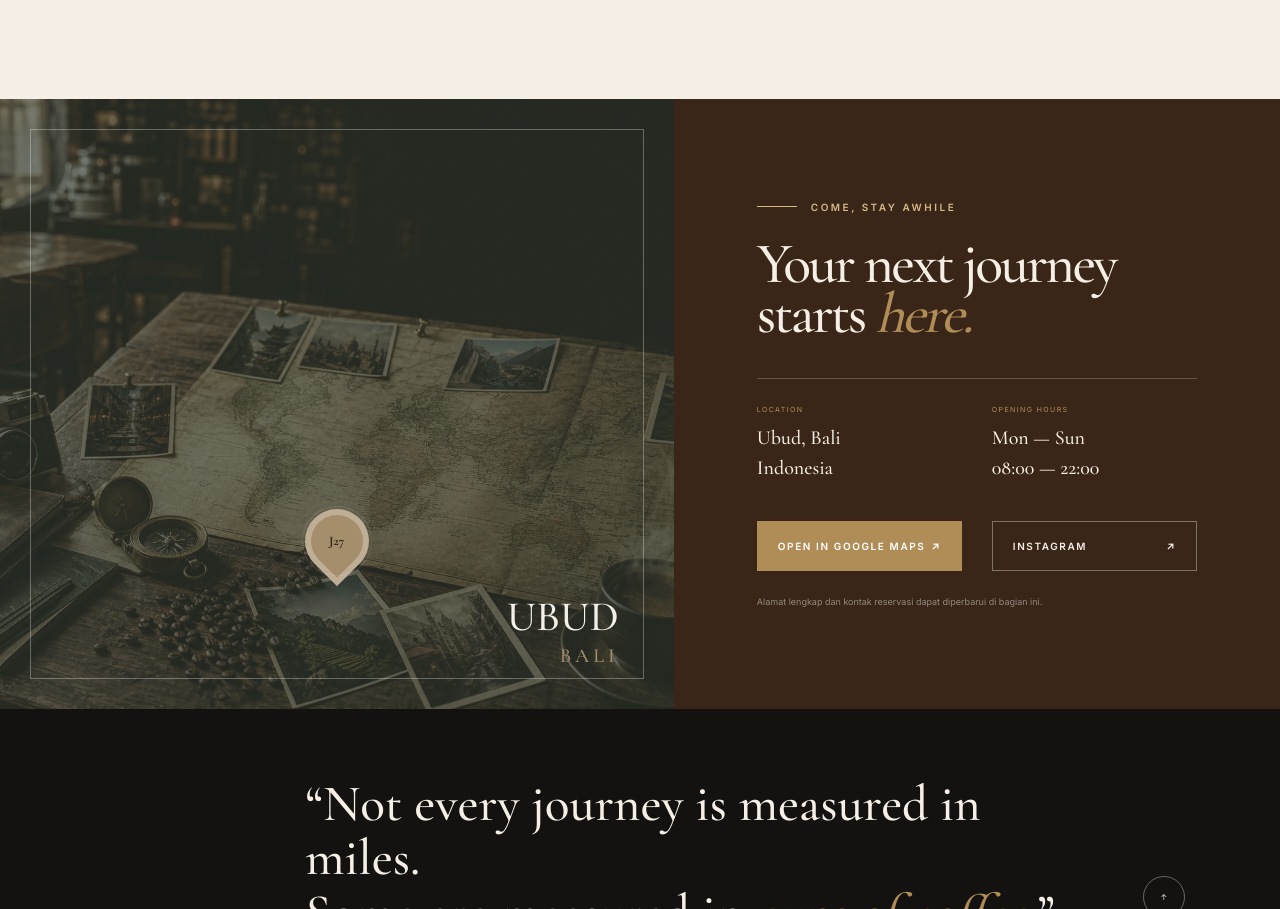
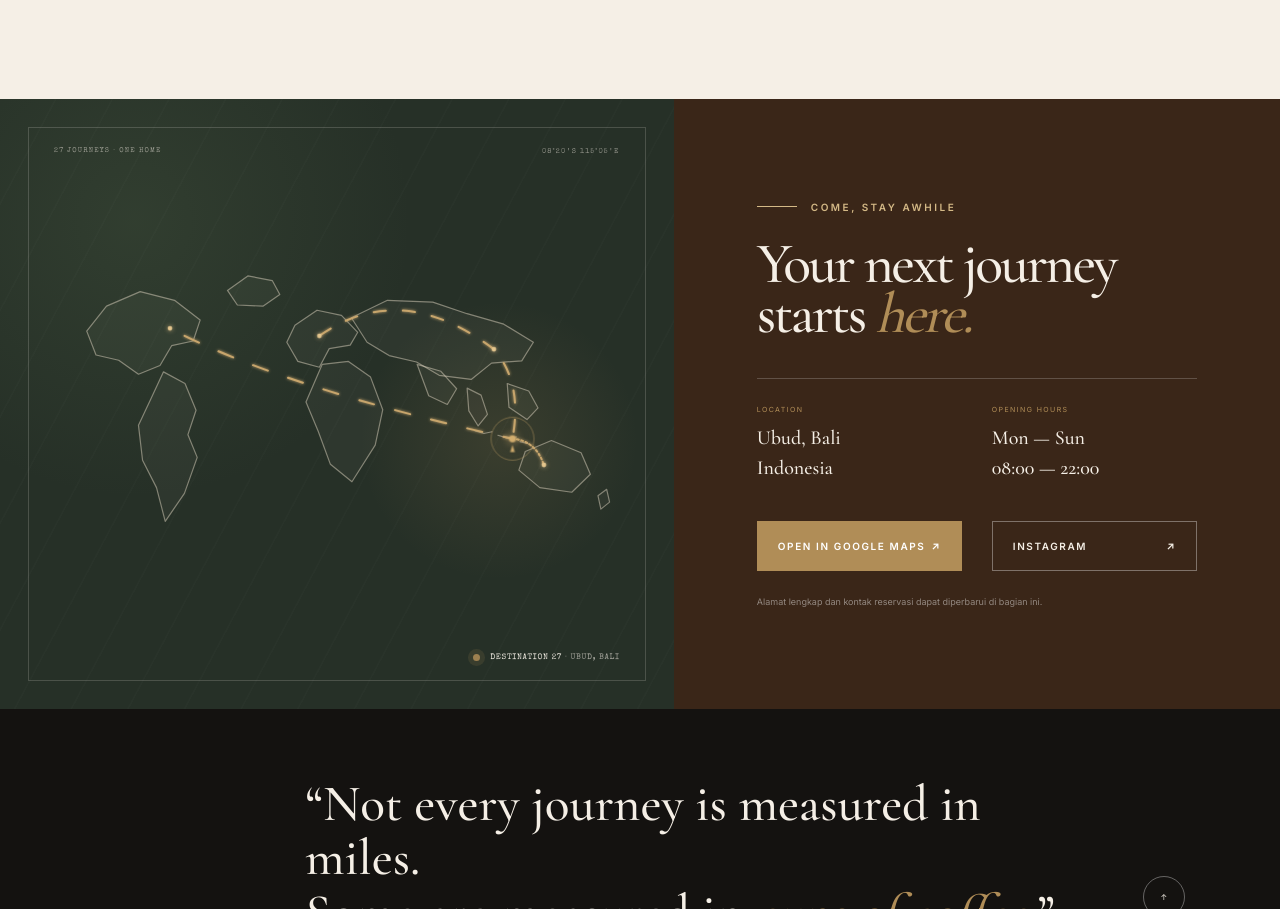
Before and after one commit to ozzie5555/jelajah27-coffe-project, a plain HTML site: page index.html in a window 1280 px wide. Shown: the part 4980-5889 px from the top of the page. Drawn offline with nearby package versions, Linux system fonts and the light colour scheme.

Commit message:
docs: update dikit

```diff
--- a/index.html
+++ b/index.html
@@ -292,9 +292,41 @@
 
       <section class="visit" id="visit">
         <div class="visit-map" aria-hidden="true">
-          <div class="map-lines"></div>
-          <div class="map-pin"><span>J27</span></div>
-          <p>UBUD<br /><span>BALI</span></p>
+          <div class="world-map-heading">
+            <span>27 journeys · one home</span>
+            <span>08°20′S 115°05′E</span>
+          </div>
+          <svg class="world-map-svg" viewBox="0 0 1000 560" role="img">
+            <defs>
+              <filter id="map-glow"><feGaussianBlur stdDeviation="3" result="blur" /><feMerge><feMergeNode in="blur" /><feMergeNode in="SourceGraphic" /></feMerge></filter>
+              <pattern id="map-grid" width="50" height="50" patternUnits="userSpaceOnUse"><path d="M 50 0 L 0 0 0 50" fill="none" /></pattern>
+            </defs>
+            <rect class="map-grid-pattern" width="1000" height="560" fill="url(#map-grid)" />
+            <g class="world-lines">
+              <path d="M70 155 L104 112 162 87 221 102 265 136 253 172 216 180 196 214 159 229 125 205 86 196 70 155Z" />
+              <path d="M202 225 L239 245 258 291 244 333 260 372 238 434 205 482 190 424 166 377 159 317 180 272 202 225Z" />
+              <path d="M312 85 L347 60 389 68 402 92 373 112 329 110 312 85Z" />
+              <path d="M428 145 L466 119 508 128 536 157 523 179 487 185 470 217 433 207 414 174 428 145Z" />
+              <path d="M475 212 L520 207 558 234 579 290 566 351 526 414 489 384 468 327 447 277 475 212Z" />
+              <path d="M525 132 L587 102 665 105 724 125 787 143 838 174 818 206 766 210 731 238 676 231 637 208 590 197 552 174 525 132Z" />
+              <path d="M638 212 L679 224 706 254 690 281 658 266 638 212Z" />
+              <path d="M724 253 L748 265 759 298 743 318 727 292 724 253Z" />
+              <path d="M793 245 L830 258 846 287 827 307 796 286 793 245Z" />
+              <path d="M824 362 L869 343 920 364 936 401 904 432 849 424 813 394 824 362Z" />
+              <path d="M949 438 L964 427 969 449 954 461 949 438Z" />
+              <path d="M737 326 L753 331 767 328 M777 334 L793 339 809 337 M815 345 L831 349" />
+            </g>
+            <g class="travel-routes" filter="url(#map-glow)">
+              <path pathLength="1" d="M470 163 Q610 65 770 186 Q820 243 802 340" />
+              <path pathLength="1" d="M213 150 Q405 252 802 340" />
+              <path pathLength="1" d="M856 385 Q842 343 802 340" />
+            </g>
+            <g class="map-stops"><circle cx="213" cy="150" r="4" /><circle cx="470" cy="163" r="4" /><circle cx="770" cy="186" r="4" /><circle cx="856" cy="385" r="4" /></g>
+            <g class="bali-destination" transform="translate(802 340)">
+              <circle class="destination-ring ring-one" r="22" /><circle class="destination-ring ring-two" r="37" /><circle class="destination-core" r="6" /><path d="M0 11 L-4 23 L4 23 Z" />
+            </g>
+          </svg>
+          <div class="route-status"><i></i><span><b>Destination 27</b> · Ubud, Bali</span></div>
         </div>
         <div class="visit-panel">
           <p class="eyebrow light">Come, stay awhile</p>
--- a/script.js
+++ b/script.js
@@ -123,6 +123,19 @@ filterButtons.forEach((button) => {
   });
 });
 
+const visitMap = document.querySelector(".visit-map");
+const mapObserver = new IntersectionObserver(
+  ([entry]) => {
+    if (entry.isIntersecting) {
+      entry.target.classList.add("map-visible");
+      mapObserver.unobserve(entry.target);
+    }
+  },
+  { threshold: 0.28 }
+);
+
+if (visitMap) mapObserver.observe(visitMap);
+
 const newsletterForm = document.querySelector("#newsletter-form");
 const newsletterMessage = document.querySelector("#newsletter-message");
 
--- a/styles.css
+++ b/styles.css
@@ -903,73 +903,6 @@ em {
   background: var(--espresso);
 }
 
-.visit-map {
-  position: relative;
-  display: grid;
-  place-items: center;
-  overflow: hidden;
-  background:
-    linear-gradient(rgba(45, 58, 41, 0.65), rgba(45, 58, 41, 0.65)),
-    url("assets/images/journey-map.webp") center / cover;
-  filter: saturate(0.65);
-}
-
-.visit-map::after {
-  position: absolute;
-  inset: 30px;
-  border: 1px solid rgba(255, 255, 255, 0.3);
-  content: "";
-}
-
-.visit-map > p {
-  position: absolute;
-  right: 55px;
-  bottom: 45px;
-  margin: 0;
-  font: 500 42px/0.75 var(--serif);
-  text-align: right;
-}
-
-.visit-map > p span {
-  color: var(--gold);
-  font-size: 20px;
-  letter-spacing: 0.2em;
-}
-
-.map-pin {
-  position: relative;
-  z-index: 2;
-  display: grid;
-  place-items: center;
-  width: 64px;
-  height: 64px;
-  color: var(--espresso);
-  background: var(--gold);
-  border: 6px solid rgba(255, 255, 255, 0.28);
-  border-radius: 50% 50% 50% 0;
-  transform: rotate(-45deg);
-}
-
-.map-pin span {
-  font: 700 13px var(--serif);
-  transform: rotate(45deg);
-}
-
-.map-pin::before {
-  position: absolute;
-  width: 110px;
-  height: 110px;
-  border: 1px solid rgba(255, 255, 255, 0.4);
-  border-radius: 50%;
-  content: "";
-  animation: ping 2.2s infinite;
-}
-
-@keyframes ping {
-  0% { transform: scale(0.5); opacity: 0; }
-  50% { opacity: 1; }
-  100% { transform: scale(1.2); opacity: 0; }
-}
 
 .visit-panel {
   display: flex;
@@ -1253,3 +1186,41 @@ footer { padding: 0 clamp(20px, 6.5vw, 96px) 24px; color: var(--cream); backgrou
 .footer-bottom a:hover { color: var(--cream); }
 @media (max-width: 1050px) and (min-width: 761px) { .footer-grid { grid-template-columns: 1.3fr .8fr 1fr; } .footer-newsletter { grid-column: 1 / -1; max-width: 460px; } }
 @media (max-width: 760px) { footer { padding: 0 20px 22px; } .footer-intro { display: block; padding: 62px 0 45px; } .footer-kicker { margin-bottom: 22px; } .footer-intro blockquote { font-size: 35px; } .back-top { position: absolute; right: 20px; margin-top: 28px; } .footer-grid { display: grid; grid-template-columns: 1fr 1fr; gap: 42px 24px; padding: 70px 0 45px; } .footer-about { grid-column: 1 / -1; } .footer-brand { display: inline-flex; } .footer-about > p { max-width: 330px; } .footer-newsletter { grid-column: 1 / -1; } .footer-bottom { display: flex; flex-direction: column; align-items: flex-start; gap: 12px; } .footer-bottom > span:last-child { text-align: left; } }
+
+
+/* Animated vector world map — no raster asset */
+.visit-map { position: relative; isolation: isolate; display: grid; place-items: center; padding: 46px; overflow: hidden; background: radial-gradient(circle at 74% 56%, rgba(176,141,87,.15), transparent 23%), radial-gradient(circle at 20% 20%, rgba(100,124,87,.18), transparent 38%), #263027; filter: none; }
+.visit-map::before { position: absolute; inset: 0; z-index: -1; content: ""; background: repeating-linear-gradient(118deg, transparent 0 48px, rgba(255,255,255,.014) 49px 50px); }
+.visit-map::after { position: absolute; inset: 28px; z-index: 5; border: 1px solid rgba(245,239,230,.18); content: ""; pointer-events: none; }
+.world-map-heading { position: absolute; z-index: 4; top: 48px; right: 54px; left: 54px; display: flex; justify-content: space-between; color: rgba(245,239,230,.55); font: 7px var(--typewriter); letter-spacing: .16em; text-transform: uppercase; }
+.world-map-svg { position: relative; z-index: 2; width: min(100%, 850px); overflow: visible; }
+.map-grid-pattern path { stroke: rgba(245,239,230,.055); stroke-width: 1; }
+.world-lines path { fill: rgba(245,239,230,.018); stroke: rgba(222,211,191,.5); stroke-width: 1.2; stroke-linecap: round; stroke-linejoin: round; vector-effect: non-scaling-stroke; stroke-dasharray: 1200; stroke-dashoffset: 1200; }
+.map-visible .world-lines path { animation: draw-world 2.2s cubic-bezier(.4,0,.2,1) forwards; }
+.map-visible .world-lines path:nth-child(2n) { animation-delay: .18s; }
+.map-visible .world-lines path:nth-child(3n) { animation-delay: .34s; }
+.travel-routes { opacity: 0; transition: opacity .6s 1.6s; }
+.map-visible .travel-routes { opacity: 1; }
+.travel-routes path { fill: none; stroke: #c7a56c; stroke-width: 2; stroke-linecap: round; vector-effect: non-scaling-stroke; stroke-dasharray: .025 .035; animation: route-flow 1.15s linear infinite; }
+.travel-routes path:nth-child(2) { animation-duration: 1.45s; animation-direction: reverse; }
+.travel-routes path:nth-child(3) { animation-duration: .85s; }
+.map-stops { fill: #e4c68e; opacity: 0; }
+.map-visible .map-stops { animation: reveal-stops .5s 1.8s forwards; }
+.map-stops circle { filter: drop-shadow(0 0 5px rgba(228,198,142,.8)); }
+.bali-destination { fill: #d3ae6e; stroke: #d3ae6e; opacity: 0; }
+.map-visible .bali-destination { animation: reveal-stops .5s 2.05s forwards; }
+.destination-ring { fill: none; stroke-width: 1; transform-box: fill-box; transform-origin: center; animation: destination-pulse 2.4s ease-out infinite; }
+.destination-ring.ring-two { animation-delay: 1.15s; }
+.destination-core { stroke: none; filter: drop-shadow(0 0 8px #d3ae6e); }
+.bali-destination > path { stroke: none; }
+.route-status { position: absolute; z-index: 4; right: 54px; bottom: 48px; display: flex; align-items: center; gap: 10px; color: rgba(245,239,230,.62); font: 8px var(--typewriter); letter-spacing: .08em; text-transform: uppercase; opacity: 0; transform: translateY(8px); }
+.map-visible .route-status { opacity: 1; transform: none; transition: opacity .6s 2.1s, transform .6s 2.1s; }
+.route-status i { width: 7px; height: 7px; background: var(--gold); border-radius: 50%; box-shadow: 0 0 0 5px rgba(176,141,87,.16); animation: status-blink 1.8s ease-in-out infinite; }
+.route-status b { color: var(--cream); font-weight: 500; }
+@keyframes draw-world { to { stroke-dashoffset: 0; fill: rgba(245,239,230,.035); } }
+@keyframes route-flow { to { stroke-dashoffset: -.12; } }
+@keyframes reveal-stops { to { opacity: 1; } }
+@keyframes destination-pulse { 0% { transform: scale(.45); opacity: 0; } 35% { opacity: .85; } 100% { transform: scale(1.4); opacity: 0; } }
+@keyframes status-blink { 50% { opacity: .35; } }
+@media (max-width: 760px) { .visit-map { min-height: 410px; padding: 38px 18px; } .visit-map::after { inset: 16px; } .world-map-heading { top: 30px; right: 30px; left: 30px; } .world-map-heading span:last-child { display: none; } .world-map-svg { width: 115%; max-width: none; } .route-status { right: 30px; bottom: 30px; } }
+@media (prefers-reduced-motion: reduce) { .world-lines path { stroke-dashoffset: 0; fill: rgba(245,239,230,.035); } .travel-routes, .map-stops, .bali-destination, .route-status { opacity: 1; transform: none; } .travel-routes path, .destination-ring, .route-status i { animation: none !important; } }
```
